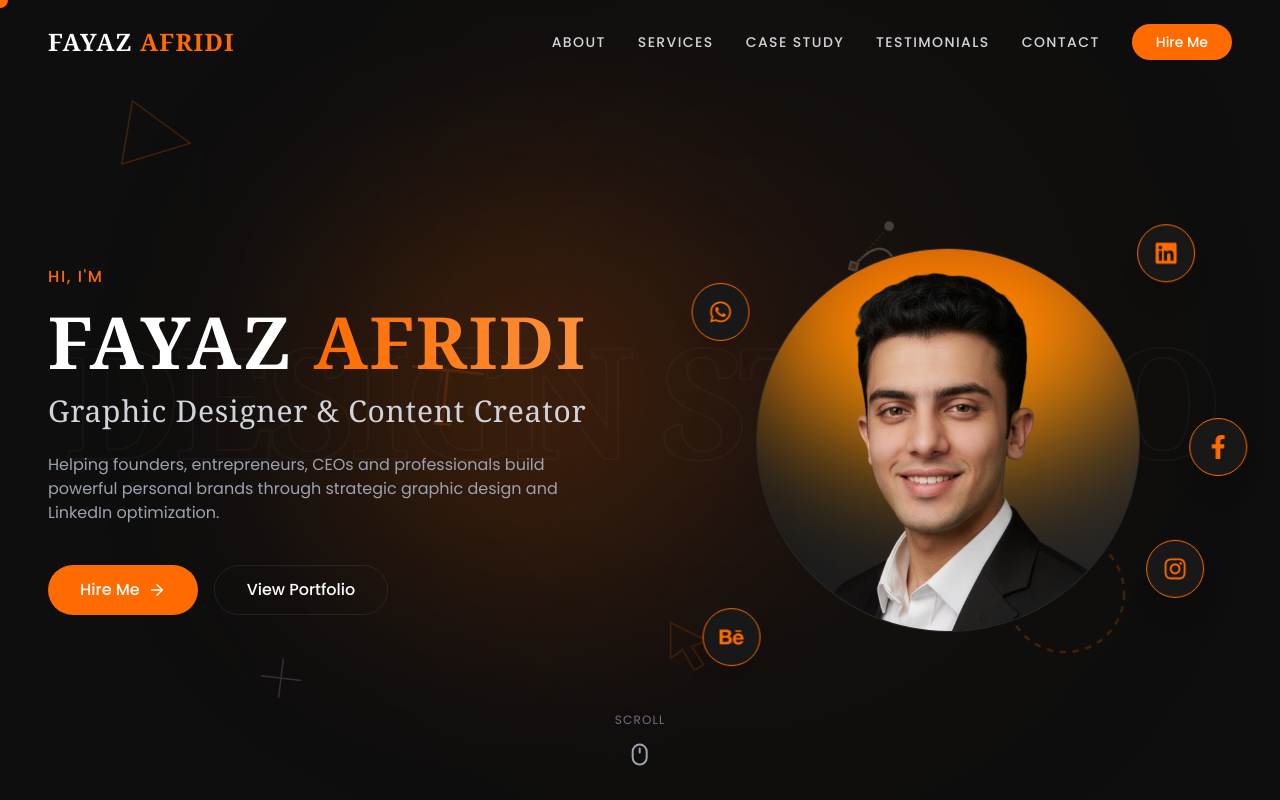
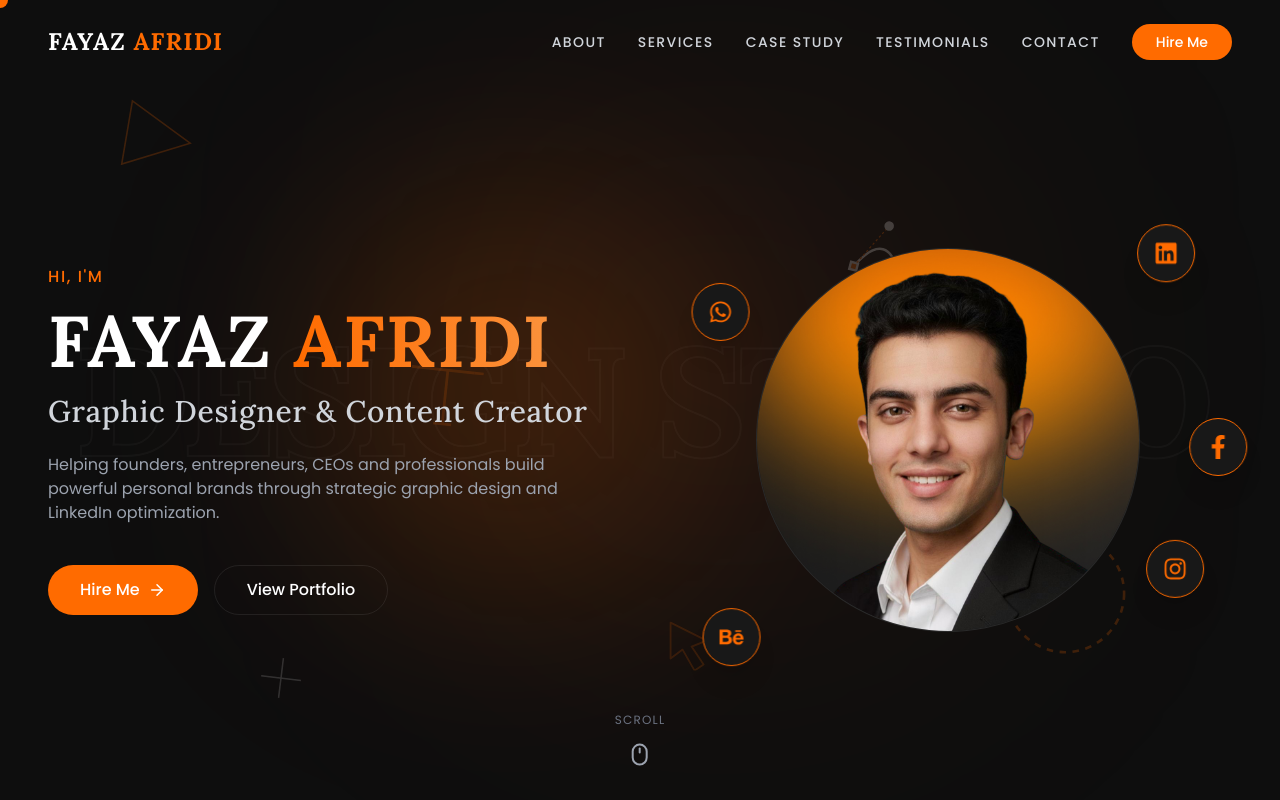
Before and after one commit to isamadafridi/fayaz-portfolio, a React (Vite) app: page / in a window 1280 px wide. Shown: the top 800 px of the page. Built offline with nearby package versions, Linux system fonts and the light colour scheme.

Commit message:
font fixing

```diff
--- a/src/index.css
+++ b/src/index.css
@@ -1,3 +1,4 @@
+@import url('https://fonts.googleapis.com/css2?family=Lora:ital,wght@0,400..700;1,400..700&family=Poppins:wght@300;400;500;600;700&display=swap');
 
 @tailwind base;
 @tailwind components;
--- a/tailwind.config.js
+++ b/tailwind.config.js
@@ -14,8 +14,8 @@
         border: 'rgba(255,255,255,0.08)',
       },
       fontFamily: {
-        heading: ['Georgia', 'Lora', 'serif'],
-        body: ['Poppins', 'sans-serif'],
+        heading: ['"Lora"', '"Georgia"', 'serif'],
+        body: ['"Poppins"', 'sans-serif'],
       },
     },
   },
```
